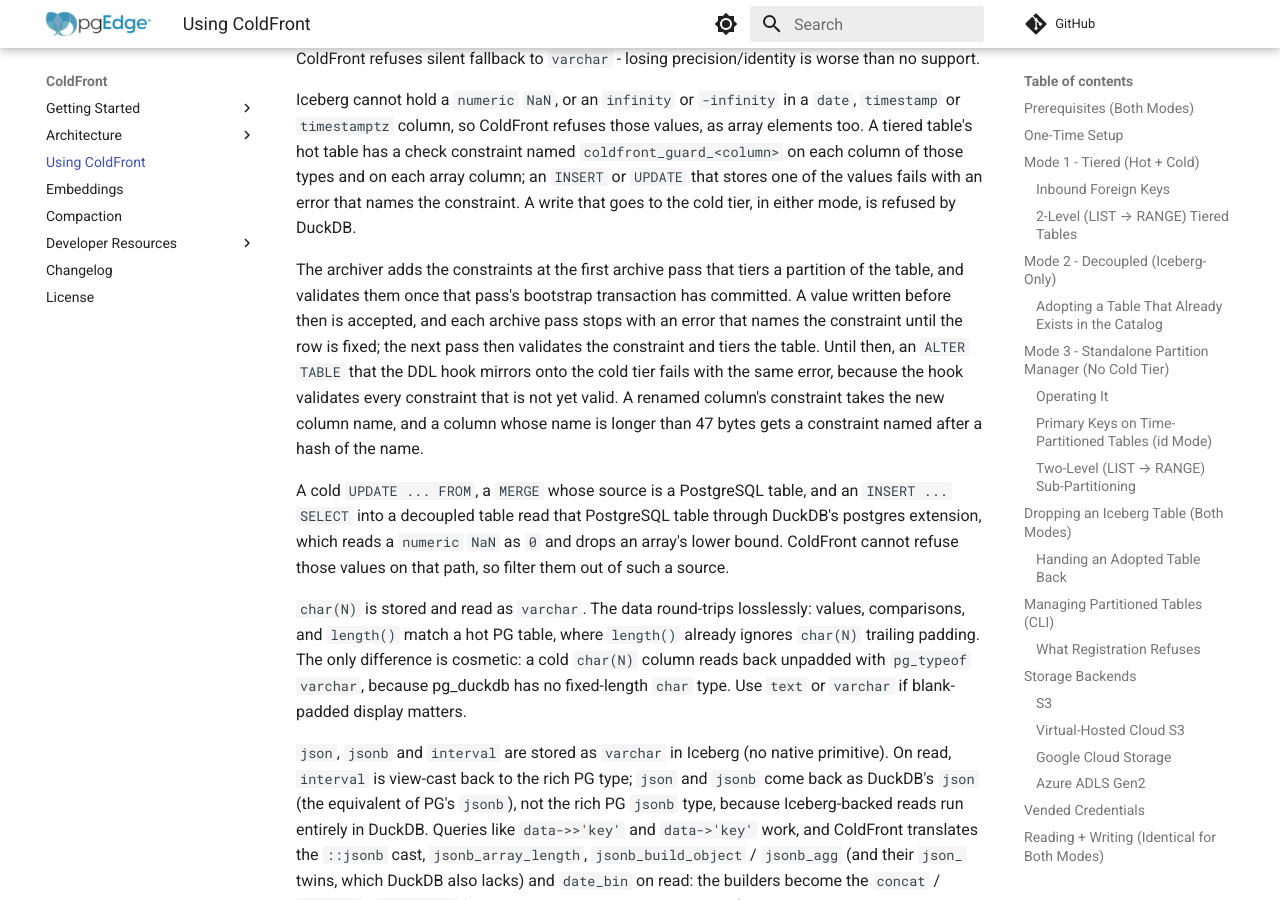
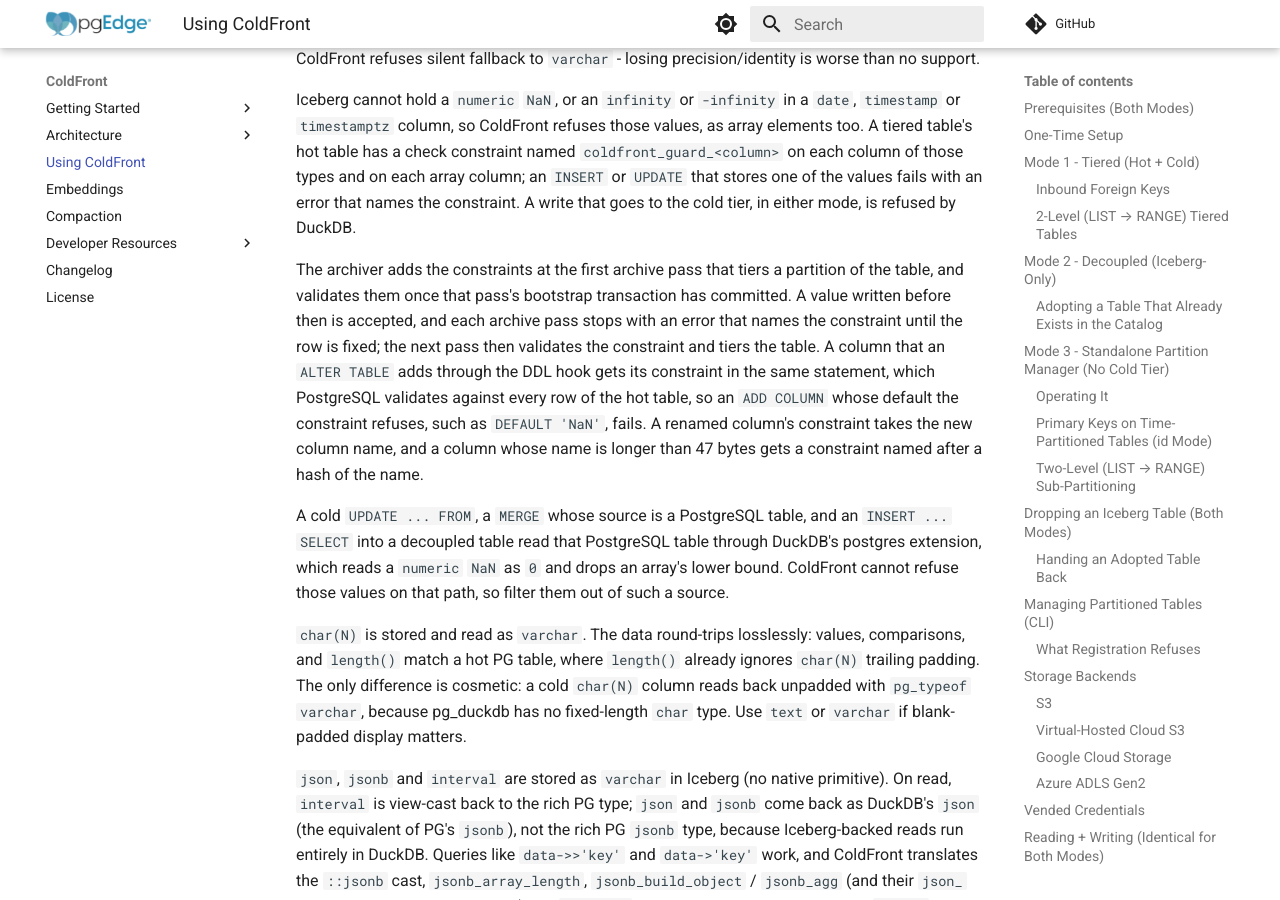
Before and after one commit to pgEdge/coldfront, an MkDocs documentation site: the page built from docs/usage.md, in a window 1280 px wide and 900 px high, scrolled down 18162 px. Built offline with MkDocs 1.6.1 and Material for MkDocs 9.7.7, drawn with Linux system fonts in a browser that asks for light colours; comment, search, counter and statistics services are not loaded.

Commit message:
fix: an ALTER TABLE on a tiered table validates only the guard of the column it adds

```diff
--- a/docs/usage.md
+++ b/docs/usage.md
@@ -895,12 +895,13 @@ The archiver adds the constraints at the first archive pass that tiers a
 partition of the table, and validates them once that pass's bootstrap
 transaction has committed. A value written before then is accepted, and each
 archive pass stops with an error that names the constraint until the row is
-fixed; the next pass then validates the constraint and tiers the table. Until
-then, an `ALTER TABLE` that the DDL hook mirrors onto the cold tier fails with
-the same error, because the hook validates every constraint that is not yet
-valid. A renamed column's constraint takes the new column name, and a column
-whose name is longer than 47 bytes gets a constraint named after a hash of the
-name.
+fixed; the next pass then validates the constraint and tiers the table. A
+column that an `ALTER TABLE` adds through the DDL hook gets its constraint in
+the same statement, which PostgreSQL validates against every row of the hot
+table, so an `ADD COLUMN` whose default the constraint refuses, such as
+`DEFAULT 'NaN'`, fails. A renamed column's constraint takes the new column
+name, and a column whose name is longer than 47 bytes gets a constraint named
+after a hash of the name.
 
 A cold `UPDATE ... FROM`, a `MERGE` whose source is a PostgreSQL table, and an
 `INSERT ... SELECT` into a decoupled table read that PostgreSQL table through
```
Also changed, not shown: docs/architecture_tiered.md (+5 -4 lines), 5 other files.
